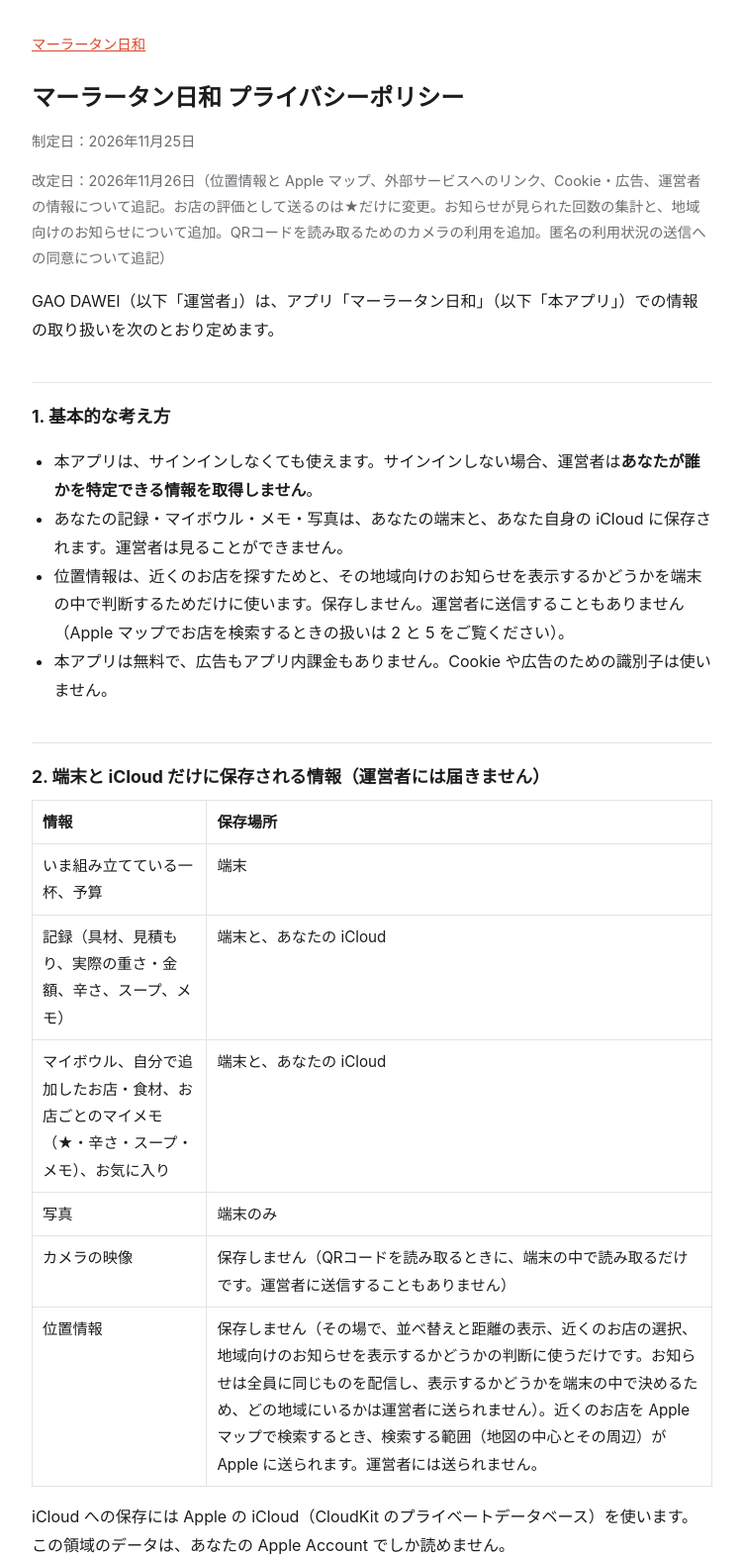
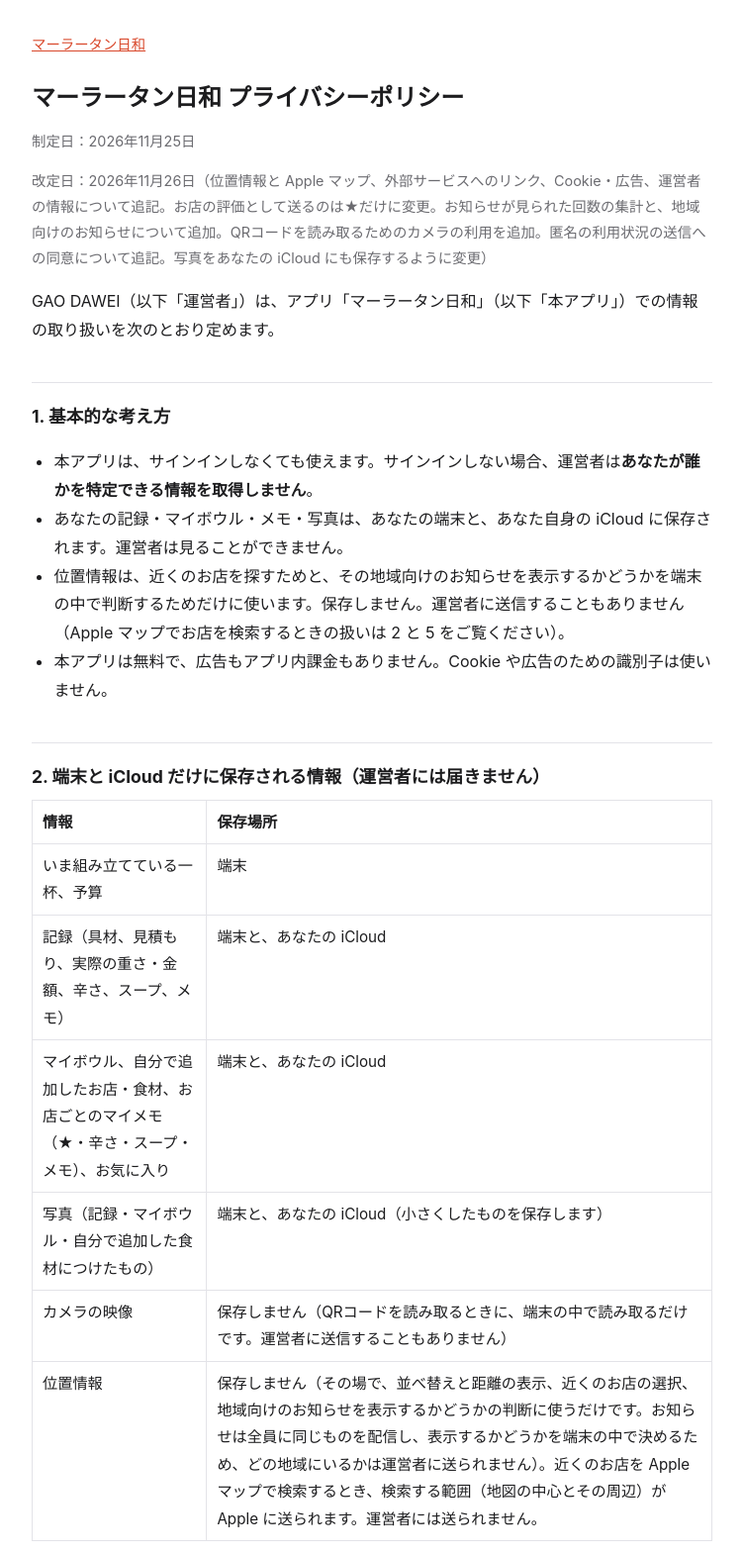
Before and after one commit to haruka97/malatang-biyori-site, a plain HTML site: page privacy.html in a window 1280 px wide. Shown: the top 1570 px of the page at 99% size, without its empty margins (264-1015 px from the left). Drawn offline with Linux system fonts and the light colour scheme.

Commit message:
Privacy policy: photos are also kept in the person's own iCloud
Co-Authored-By: Claude Fable 5.2 <noreply@anthropic.com>

```diff
--- a/privacy.html
+++ b/privacy.html
@@ -28,12 +28,12 @@ nav { font-size: 0.9rem; margin-bottom: 24px; }
 <nav><a href="./">マーラータン日和</a></nav>
 <h1>マーラータン日和 プライバシーポリシー</h1>
 <p class="meta">制定日：2026年11月25日</p>
-<p class="meta">改定日：2026年11月26日（位置情報と Apple マップ、外部サービスへのリンク、Cookie・広告、運営者の情報について追記。お店の評価として送るのは★だけに変更。お知らせが見られた回数の集計と、地域向けのお知らせについて追加。QRコードを読み取るためのカメラの利用を追加。匿名の利用状況の送信への同意について追記）</p>
+<p class="meta">改定日：2026年11月26日（位置情報と Apple マップ、外部サービスへのリンク、Cookie・広告、運営者の情報について追記。お店の評価として送るのは★だけに変更。お知らせが見られた回数の集計と、地域向けのお知らせについて追加。QRコードを読み取るためのカメラの利用を追加。匿名の利用状況の送信への同意について追記。写真をあなたの iCloud にも保存するように変更）</p>
 <p>GAO DAWEI（以下「運営者」）は、アプリ「マーラータン日和」（以下「本アプリ」）での情報の取り扱いを次のとおり定めます。</p>
 <h2>1. 基本的な考え方</h2>
 <ul><li>本アプリは、サインインしなくても使えます。サインインしない場合、運営者は<strong>あなたが誰かを特定できる情報を取得しません</strong>。</li><li>あなたの記録・マイボウル・メモ・写真は、あなたの端末と、あなた自身の iCloud に保存されます。運営者は見ることができません。</li><li>位置情報は、近くのお店を探すためと、その地域向けのお知らせを表示するかどうかを端末の中で判断するためだけに使います。保存しません。運営者に送信することもありません（Apple マップでお店を検索するときの扱いは 2 と 5 をご覧ください）。</li><li>本アプリは無料で、広告もアプリ内課金もありません。Cookie や広告のための識別子は使いません。</li></ul>
 <h2>2. 端末と iCloud だけに保存される情報（運営者には届きません）</h2>
-<div class="table"><table><tr><th>情報</th><th>保存場所</th></tr><tr><td>いま組み立てている一杯、予算</td><td>端末</td></tr><tr><td>記録（具材、見積もり、実際の重さ・金額、辛さ、スープ、メモ）</td><td>端末と、あなたの iCloud</td></tr><tr><td>マイボウル、自分で追加したお店・食材、お店ごとのマイメモ（★・辛さ・スープ・メモ）、お気に入り</td><td>端末と、あなたの iCloud</td></tr><tr><td>写真</td><td>端末のみ</td></tr><tr><td>カメラの映像</td><td>保存しません（QRコードを読み取るときに、端末の中で読み取るだけです。運営者に送信することもありません）</td></tr><tr><td>位置情報</td><td>保存しません（その場で、並べ替えと距離の表示、近くのお店の選択、地域向けのお知らせを表示するかどうかの判断に使うだけです。お知らせは全員に同じものを配信し、表示するかどうかを端末の中で決めるため、どの地域にいるかは運営者に送られません）。近くのお店を Apple マップで検索するとき、検索する範囲（地図の中心とその周辺）が Apple に送られます。運営者には送られません。</td></tr></table></div>
+<div class="table"><table><tr><th>情報</th><th>保存場所</th></tr><tr><td>いま組み立てている一杯、予算</td><td>端末</td></tr><tr><td>記録（具材、見積もり、実際の重さ・金額、辛さ、スープ、メモ）</td><td>端末と、あなたの iCloud</td></tr><tr><td>マイボウル、自分で追加したお店・食材、お店ごとのマイメモ（★・辛さ・スープ・メモ）、お気に入り</td><td>端末と、あなたの iCloud</td></tr><tr><td>写真（記録・マイボウル・自分で追加した食材につけたもの）</td><td>端末と、あなたの iCloud（小さくしたものを保存します）</td></tr><tr><td>カメラの映像</td><td>保存しません（QRコードを読み取るときに、端末の中で読み取るだけです。運営者に送信することもありません）</td></tr><tr><td>位置情報</td><td>保存しません（その場で、並べ替えと距離の表示、近くのお店の選択、地域向けのお知らせを表示するかどうかの判断に使うだけです。お知らせは全員に同じものを配信し、表示するかどうかを端末の中で決めるため、どの地域にいるかは運営者に送られません）。近くのお店を Apple マップで検索するとき、検索する範囲（地図の中心とその周辺）が Apple に送られます。運営者には送られません。</td></tr></table></div>
 <p>iCloud への保存には Apple の iCloud（CloudKit のプライベートデータベース）を使います。この領域のデータは、あなたの Apple Account でしか読めません。</p>
 <h2>3. 運営者のサーバーに送られる情報</h2>
 <h3>3-1. サインインしていなくても送られるもの</h3>
```
